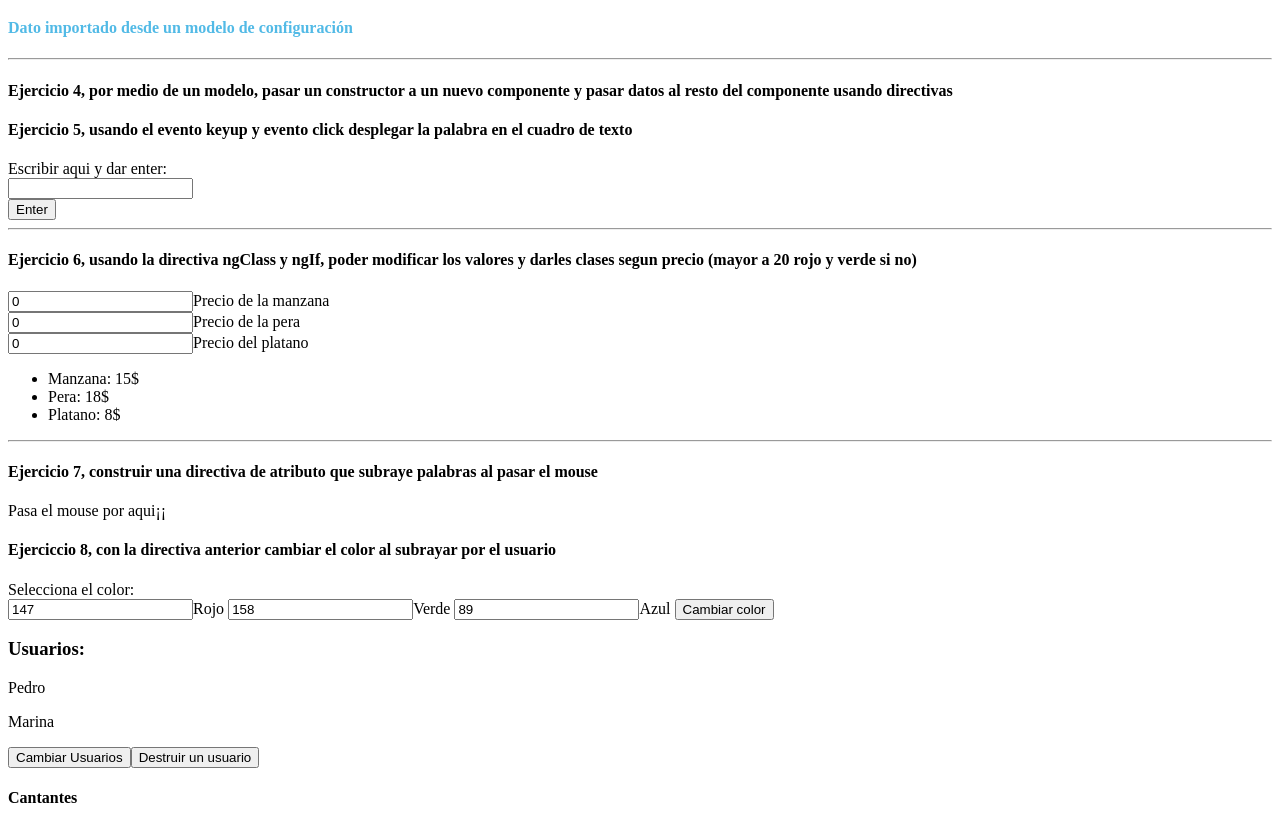
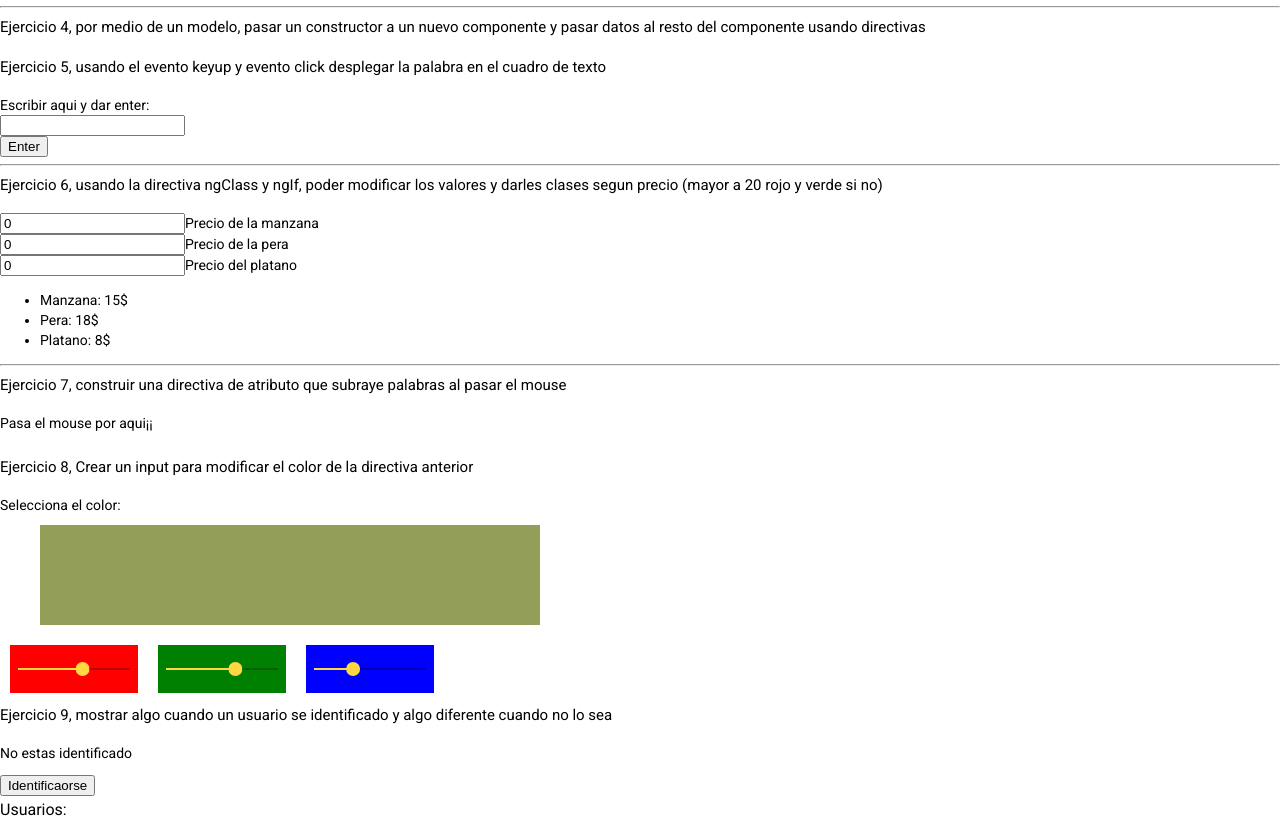
Before and after one commit to JoaquinC539/Review-angular, an Angular app: page /Second in a window 1280 px wide. Shown: the part 403-1221 px from the top of the page. Built offline with nearby package versions, Linux system fonts and the light colour scheme.

Commit message:
Finished second page and added materials.io

```diff
--- a/angular.json
+++ b/angular.json
@@ -27,6 +27,7 @@
               "src/assets"
             ],
             "styles": [
+              "./node_modules/@angular/material/prebuilt-themes/deeppurple-amber.css",
               "src/styles.css"
 
             ],
@@ -95,6 +96,7 @@
               "src/assets"
             ],
             "styles": [
+              "./node_modules/@angular/material/prebuilt-themes/deeppurple-amber.css",
               "src/styles.css"
             ],
             "scripts": []
--- a/package.json
+++ b/package.json
@@ -11,10 +11,12 @@
   "private": true,
   "dependencies": {
     "@angular/animations": "~13.3.0",
+    "@angular/cdk": "^13.3.9",
     "@angular/common": "~13.3.0",
     "@angular/compiler": "~13.3.0",
     "@angular/core": "~13.3.0",
     "@angular/forms": "~13.3.0",
+    "@angular/material": "^13.3.9",
     "@angular/platform-browser": "~13.3.0",
     "@angular/platform-browser-dynamic": "~13.3.0",
     "@angular/router": "~13.3.0",
--- a/src/app/Directives/highlight.directive.ts
+++ b/src/app/Directives/highlight.directive.ts
@@ -1,4 +1,5 @@
 import { Directive, ElementRef,HostListener,Input } from '@angular/core';
+import { FormGroupDirective } from '@angular/forms';
 
 @Directive({
   selector: '[Highlight]'
--- a/src/app/app-routing.module.ts
+++ b/src/app/app-routing.module.ts
@@ -1,4 +1,4 @@
-import { NgModule, Component } from '@angular/core';
+import { NgModule } from '@angular/core';
 import { RouterModule, Routes } from '@angular/router';
 import { FirstComponent } from './Primer componente/First.component';
 import { HooksComponent } from './hooks/hooks.component';
--- a/src/app/second/second.component.css
+++ b/src/app/second/second.component.css
@@ -1,3 +1,38 @@
 .red{
   background-color: red;
 }
+
+#box{
+  display: block;
+  width: 500px;
+  height: 100px;
+  position:relative;
+  left: 30px;
+  margin: 10px;
+}
+
+#redslider{
+  color: red !important;
+  background-color: red;
+
+}
+#blueslider{
+  color: blue !important;
+  background-color: blue;
+
+}
+#greenslider{
+  color: green !important;
+  background-color: green;
+
+}
+
+mat-slider{
+  margin: 10px;
+}
+
+.toHighlight{
+  display: block;
+  width: 180px;
+  height: 30px;
+}
--- a/src/app/second/second.component.html
+++ b/src/app/second/second.component.html
@@ -19,12 +19,24 @@
 </li>
   </ul><hr>
   <h4>Ejercicio 7, construir una directiva de atributo que subraye palabras al pasar el mouse </h4>
-  <p [Highlight]="color">Pasa el mouse por aqui¡¡</p>
+  <p class="toHighlight"[Highlight]="color">Pasa el mouse por aqui¡¡</p>
 
-  <h4>Ejerciccio 8, con la directiva anterior cambiar el color al subrayar por el usuario</h4>
+  <h4>Ejercicio 8, Crear un input para modificar el color de la directiva anterior</h4>
   <div>Selecciona el color: <br>
-    <input type="number" [(ngModel)]="R">Rojo
-    <input type="number" [(ngModel)]="G">Verde
-    <input type="number" [(ngModel)]="B">Azul
-    <button (click)="colorPick()">Cambiar color</button>
+    <div id="box" [ngStyle]="{'background-color':color}"> </div>
+
+    <mat-slider min="0" max="255" step="1" [(ngModel)]="R" thumbLabel tickInterval="1" id="redslider"></mat-slider>
+    <mat-slider min="0" max="255" step="1" [(ngModel)]="G" thumbLabel tickInterval="1" id="greenslider"></mat-slider>
+    <mat-slider min="0" max="255" step="1" [(ngModel)]="B" thumbLabel tickInterval="1" id="blueslider"></mat-slider>
   </div>
+
+  <h4>Ejercicio 9, mostrar algo cuando un usuario se identificado y algo diferente cuando no lo sea</h4>
+
+<div *ngIf="Identified; then yesIdentified else noIdentified"></div>
+
+<ng-template #yesIdentified ><p>Identificado</p>
+<button (click)="unIdentify()">Salir</button>
+</ng-template>
+<ng-template  #noIdentified><p>No estas identificado</p>
+<button (click)="Identify()">Identificaorse</button>
+</ng-template>
--- a/src/app/second/second.component.ts
+++ b/src/app/second/second.component.ts
@@ -1,4 +1,5 @@
-import { Component, OnInit } from '@angular/core';
+import { Component, OnInit, DoCheck } from '@angular/core';
+import { flatMap } from 'rxjs';
 
 
 @Component({
@@ -6,7 +7,7 @@ import { Component, OnInit } from '@angular/core';
   templateUrl: './second.component.html',
   styleUrls: ['./second.component.css']
 })
-export class SecondComponent implements OnInit {
+export class SecondComponent implements OnInit,DoCheck {
   public events:string="";
   public toPrint:string="";
   public prices: number[];
@@ -14,6 +15,7 @@ export class SecondComponent implements OnInit {
   public priceC1:number=0;
   public priceC2:number=0;
   public fruits:string[];
+  public Identified:boolean=false;
 
   public R:number=147;
   public G:number=158;
@@ -41,8 +43,19 @@ export class SecondComponent implements OnInit {
   pricesChange2(){
     this.prices[2]=this.priceC2;
   }
-  colorPick(){
 
+  ngDoCheck(){
+
+    this.coloring(this.R,this.G,this.B);
+  }
+  coloring(R:number,G:number,B:number) {
     this.color=`rgb(${this.R},${this.G},${this.B})`
   }
+
+  unIdentify(){
+    this.Identified=false;
+  }
+  Identify(){
+    this.Identified=true;
+  }
 }
--- a/src/index.html
+++ b/src/index.html
@@ -7,8 +7,11 @@
   <meta name="viewport" content="width=device-width, initial-scale=1">
   <link rel="icon" type="image/x-icon" href="favicon.ico">
   <link rel="stylesheet" href="./assets/font-awesome-4.7.0/css/font-awesome.css">
+  <link rel="preconnect" href="https://fonts.gstatic.com">
+  <link href="https://fonts.googleapis.com/css2?family=Roboto:wght@300;400;500&display=swap" rel="stylesheet">
+  <link href="https://fonts.googleapis.com/icon?family=Material+Icons" rel="stylesheet">
 </head>
-<body>
+<body class="mat-typography">
 <app-root></app-root>
 </body>
 </html>
--- a/src/styles.css
+++ b/src/styles.css
@@ -1 +1,4 @@
 /* You can add global styles to this file, and also import other style files */
+
+html, body { height: 100%; }
+body { margin: 0; font-family: Roboto, "Helvetica Neue", sans-serif; }
```
Also changed, not shown: src/app/app.module.ts (+6 -5 lines), 1 other file (tests, documents, lock files or other folders).
